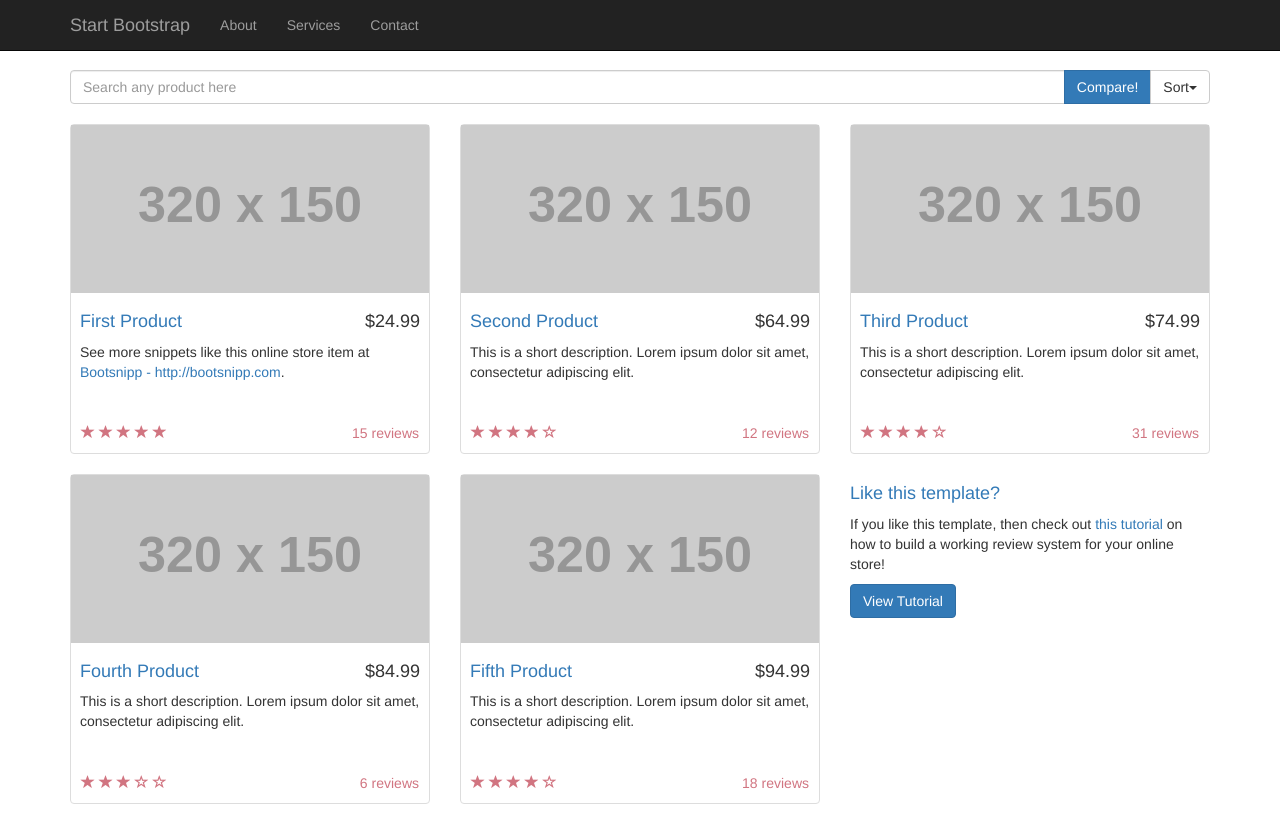
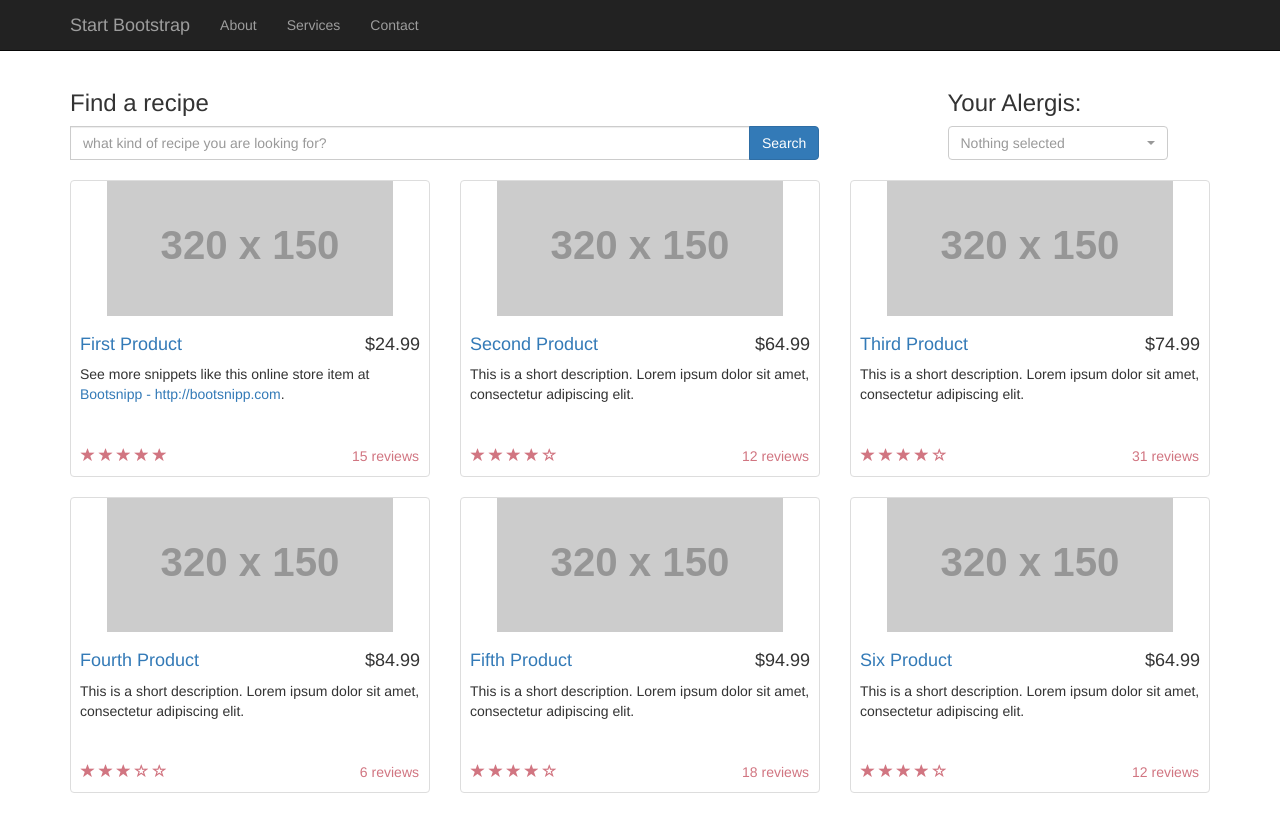
Before and after one commit to amitkas/savebuy, a website: page public/index.html in a window 1280 px wide. Shown: the top 827 px of the page. Drawn offline with nearby package versions, Linux system fonts and the light colour scheme; files whose address does not match are found by name.

Commit message:
Design complete step2

```diff
--- a/public/css/shop-homepage.css
+++ b/public/css/shop-homepage.css
@@ -31,7 +31,7 @@ body {
 }
 
 .thumbnail img {
-    width: 100%;
+    width: 80%;
 }
 
 .ratings {
--- a/public/index.html
+++ b/public/index.html
@@ -13,7 +13,7 @@
 
     <!-- Bootstrap Core CSS -->
     <link href="css/bootstrap.min.css" rel="stylesheet">
-
+    <link rel="stylesheet" href="https://cdnjs.cloudflare.com/ajax/libs/bootstrap-select/1.12.2/css/bootstrap-select.min.css">
     <!-- Custom CSS -->
     <link href="css/shop-homepage.css" rel="stylesheet">
 
@@ -58,22 +58,34 @@
     <div class="container">
 
         <div class="row compare-row">
-            <div class="col-md-12">
+            <div class="col-md-8">
                 <div class="input-group">
-                    <input type="text" class="form-control search-input" aria-label="..." placeholder="Search any product here">
+                    <h3 class="header3">Find a recipe</h3>
+                    <input type="text" class="form-control search-input" style="min-width: 680px;"  placeholder="what kind of recipe you are looking for?">
                     <div class="input-group-btn">
-                        <button type="button" class="btn btn-primary search-recipes">Compare!<span></span></button>
-                        <button type="button" class="btn btn-default dropdown-toggle " data-toggle="dropdown" aria-haspopup="true" aria-expanded="false">Sort<span class="caret"></span></button>
-                        <ul class="dropdown-menu dropdown-menu-right">
-                            <li><a href="#">Action</a></li>
-                            <li><a href="#">Another action</a></li>
-                            <li><a href="#">Something else here</a></li>
-                            <li role="separator" class="divider"></li>
-                            <li><a href="#">Separated link</a></li>
-                        </ul>
+                        <button type="button" class="btn btn-primary search-recipes"style="position: absolute; bottom: 0;">Search</button>
                     </div>
                 </div>
             </div>
+            <div class="col-md-1">
+            </div>
+            <div class="col-md-3">
+
+                <form>
+                    <h3 class="header3">Your Alergis:</h3>
+                    <select class="selectpicker" multiple>
+                           <option>Eggs</option>
+                           <option>Milk</option>
+                           <option>Peants</option>
+                           <option>Fish</option>
+                           <option>Tree Nuts</option>
+                            <option>Wheat</option>
+                            <option>Shellfish</option>
+                            <option>Soy</option>
+                    </select>
+                </form>
+            </div>
+
         </div>
 
 
@@ -191,10 +203,25 @@
             </div>
 
             <div class="col-sm-4 col-lg-4 col-md-4">
-                <h4><a href="#">Like this template?</a>
+                <div class="thumbnail">
+                    <img src="http://placehold.it/320x150" alt="">
+                    <div class="caption">
+                        <h4 class="pull-right">$64.99</h4>
+                        <h4><a href="#">Six Product</a>
                         </h4>
-                <p>If you like this template, then check out <a target="_blank" href="http://maxoffsky.com/code-blog/laravel-shop-tutorial-1-building-a-review-system/">this tutorial</a>                    on how to build a working review system for your online store!</p>
-                <a class="btn btn-primary" target="_blank" href="http://maxoffsky.com/code-blog/laravel-shop-tutorial-1-building-a-review-system/">View Tutorial</a>
+                        <p>This is a short description. Lorem ipsum dolor sit amet, consectetur adipiscing elit.</p>
+                    </div>
+                    <div class="ratings">
+                        <p class="pull-right">12 reviews</p>
+                        <p>
+                            <span class="glyphicon glyphicon-star"></span>
+                            <span class="glyphicon glyphicon-star"></span>
+                            <span class="glyphicon glyphicon-star"></span>
+                            <span class="glyphicon glyphicon-star"></span>
+                            <span class="glyphicon glyphicon-star-empty"></span>
+                        </p>
+                    </div>
+                </div>
             </div>
 
         </div>
@@ -231,6 +258,7 @@
     <script src="js/jquery.js"></script>
 
     <!-- Bootstrap Core JavaScript -->
+    <script src="https://cdnjs.cloudflare.com/ajax/libs/bootstrap-select/1.12.2/js/bootstrap-select.min.js"></script>
     <script src="js/bootstrap.min.js"></script>
     <script src="handlebars/dist/handlebars.js"></script>
 
```
Lines whose indentation alone changed are shown as unchanged.
